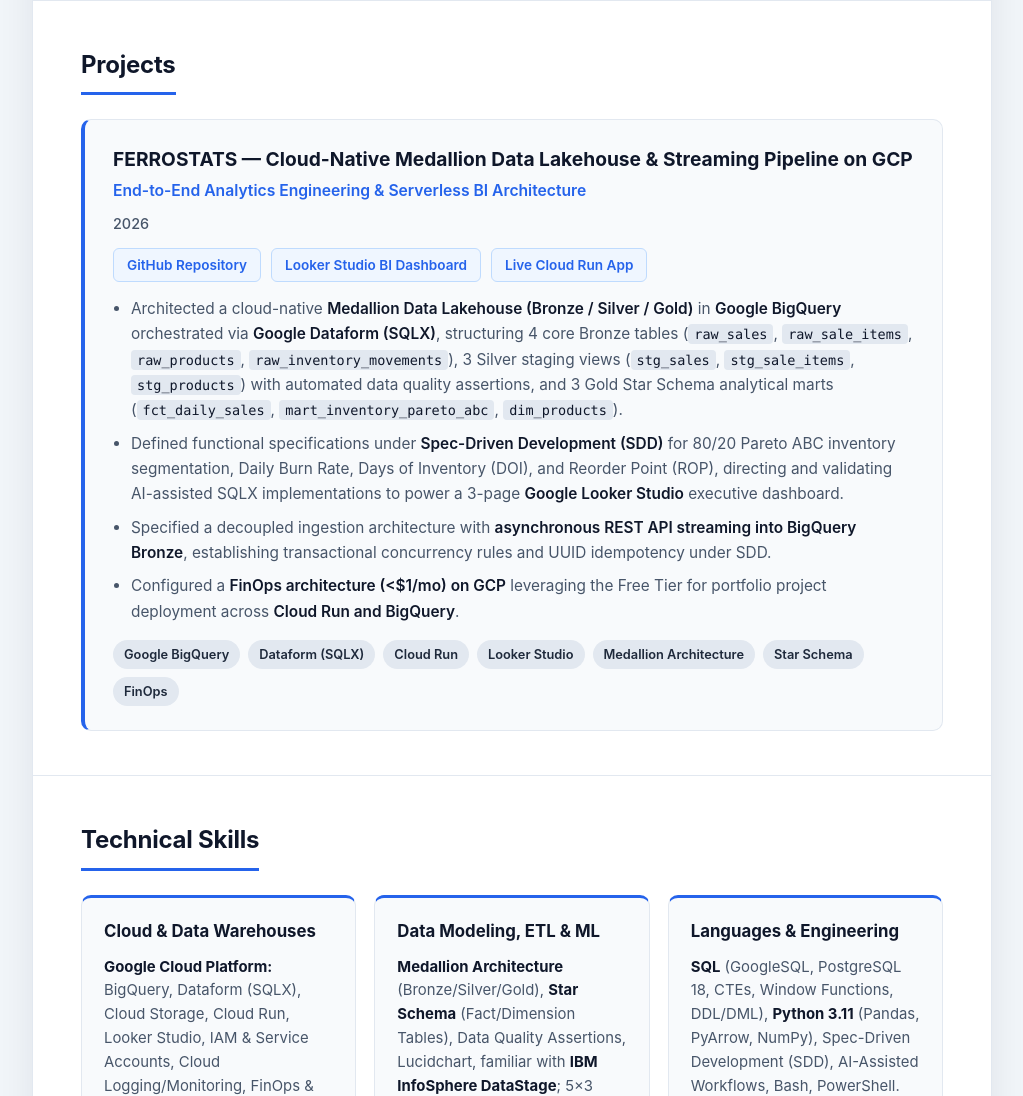
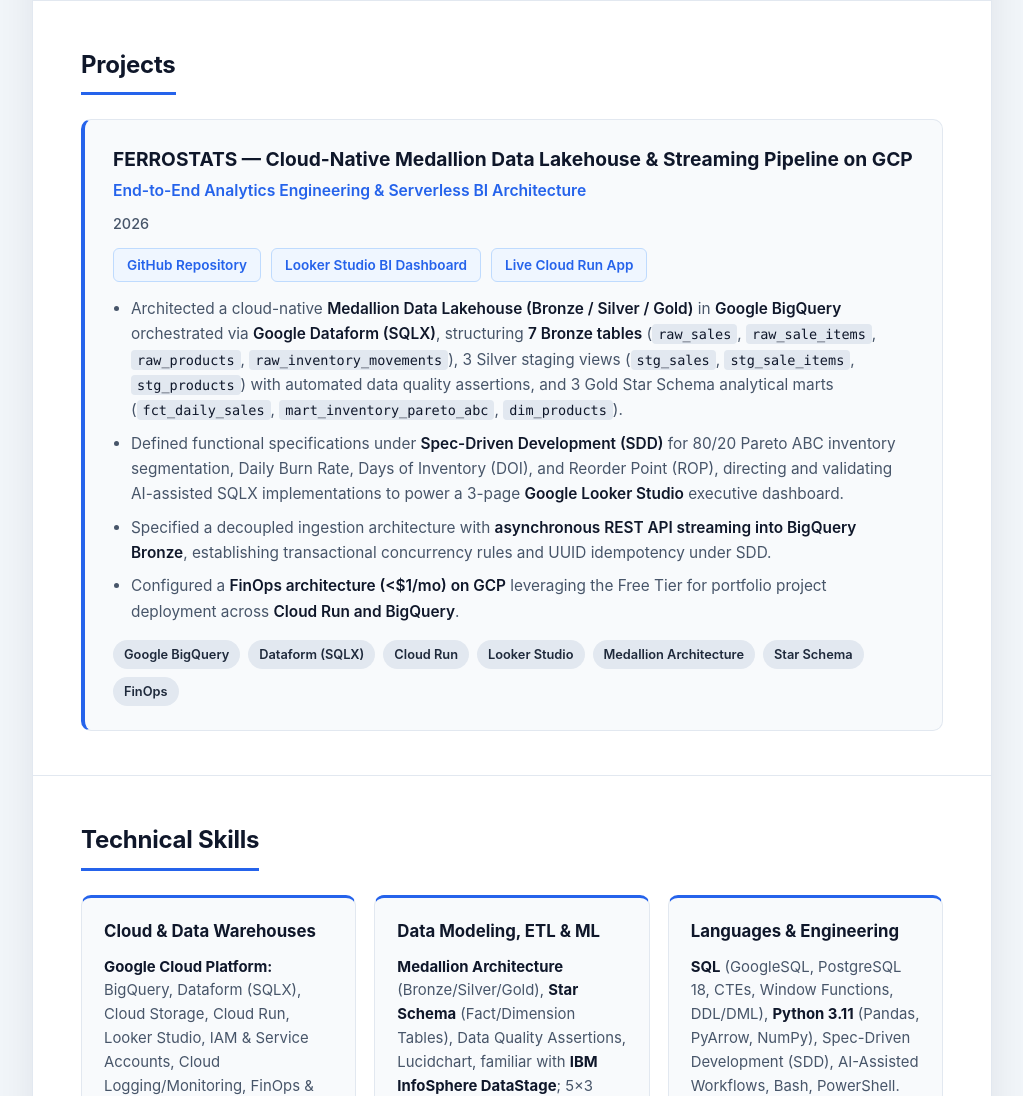
Before and after one commit to bapatata688/resume, a plain HTML site: page index.html in a window 1280 px wide. Shown: the part 1629-2725 px from the top of the page, without its empty margins (128-1151 px from the left). Drawn offline with Linux system fonts and the light colour scheme.

Commit message:
fix(ferrostats): update Bronze layer table count to 7

```diff
--- a/index.html
+++ b/index.html
@@ -572,7 +572,7 @@
           <a href="https://ferrostats-bi-platform-s72yk4nsvq-uc.a.run.app/" target="_blank" rel="noopener noreferrer" class="project-link-pill">Live Cloud Run App</a>
         </div>
         <ul class="bullet-list">
-          <li>Architected a cloud-native <strong>Medallion Data Lakehouse (Bronze / Silver / Gold)</strong> in <strong>Google BigQuery</strong> orchestrated via <strong>Google Dataform (SQLX)</strong>, structuring 4 core Bronze tables (<code>raw_sales</code>, <code>raw_sale_items</code>, <code>raw_products</code>, <code>raw_inventory_movements</code>), 3 Silver staging views (<code>stg_sales</code>, <code>stg_sale_items</code>, <code>stg_products</code>) with automated data quality assertions, and 3 Gold Star Schema analytical marts (<code>fct_daily_sales</code>, <code>mart_inventory_pareto_abc</code>, <code>dim_products</code>).</li>
+          <li>Architected a cloud-native <strong>Medallion Data Lakehouse (Bronze / Silver / Gold)</strong> in <strong>Google BigQuery</strong> orchestrated via <strong>Google Dataform (SQLX)</strong>, structuring <strong>7 Bronze tables</strong> (<code>raw_sales</code>, <code>raw_sale_items</code>, <code>raw_products</code>, <code>raw_inventory_movements</code>), 3 Silver staging views (<code>stg_sales</code>, <code>stg_sale_items</code>, <code>stg_products</code>) with automated data quality assertions, and 3 Gold Star Schema analytical marts (<code>fct_daily_sales</code>, <code>mart_inventory_pareto_abc</code>, <code>dim_products</code>).</li>
           <li>Defined functional specifications under <strong>Spec-Driven Development (SDD)</strong> for 80/20 Pareto ABC inventory segmentation, Daily Burn Rate, Days of Inventory (DOI), and Reorder Point (ROP), directing and validating AI-assisted SQLX implementations to power a 3-page <strong>Google Looker Studio</strong> executive dashboard.</li>
           <li>Specified a decoupled ingestion architecture with <strong>asynchronous REST API streaming into BigQuery Bronze</strong>, establishing transactional concurrency rules and UUID idempotency under SDD.</li>
           <li>Configured a <strong>FinOps architecture (&lt;$1/mo) on GCP</strong> leveraging the Free Tier for portfolio project deployment across <strong>Cloud Run and BigQuery</strong>.</li>
```
